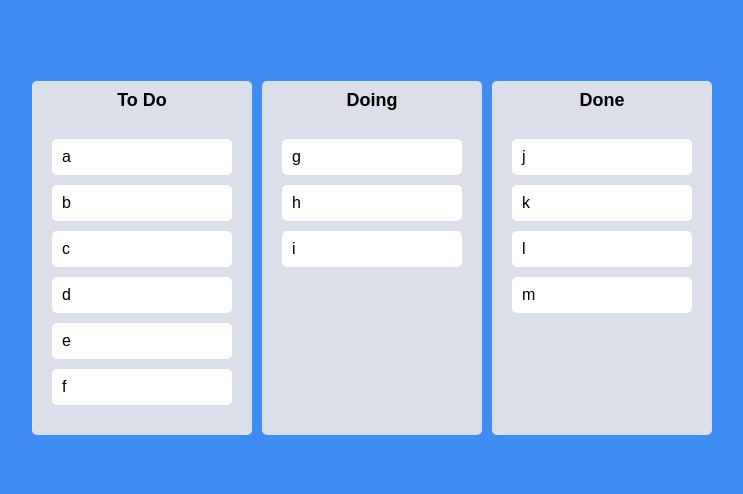
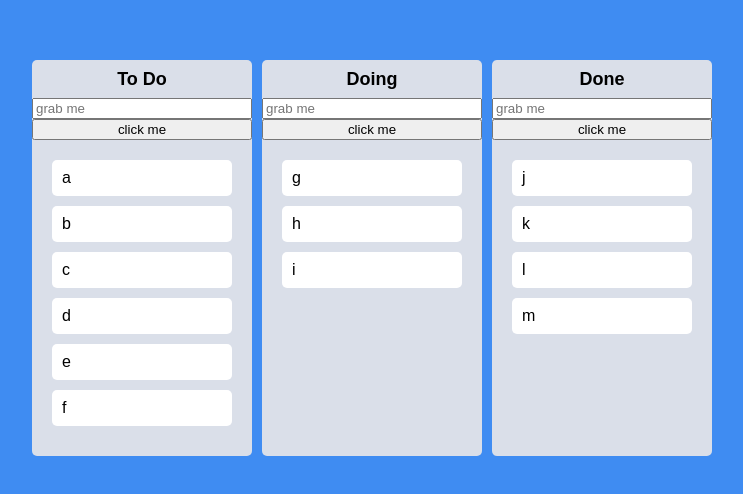
Before and after one commit to seonhop/trello-clone, a React (Create React App) app: page / in a window 1280 px wide. Shown: the part 142-636 px from the top of the page, without its empty margins (268-1011 px from the left). Built offline with nearby package versions, Linux system fonts and the light colour scheme.

Commit message:
useRef practice

```diff
--- a/src/Components/DroppableBoard.tsx
+++ b/src/Components/DroppableBoard.tsx
@@ -1,6 +1,7 @@
 import { Droppable } from "react-beautiful-dnd";
 import styled from "styled-components";
 import DraggableCard from "./DraggableCard";
+import { useRef } from "react";
 
 const Board = styled.div`
 	padding-top: 10px;
@@ -41,9 +42,15 @@
 }
 
 function DroppableBoard({ toDos, boardId }: IDroppableBoardProps) {
+	const inputRef = useRef<HTMLInputElement>(null);
+	const onClick = () => {
+		inputRef.current?.focus();
+	};
 	return (
 		<Board>
 			<Title>{boardId}</Title>
+			<input ref={inputRef} placeholder="grab me" />
+			<button onClick={onClick}>click me</button>
 			<Droppable droppableId={boardId}>
 				{(provided, snapshot) => (
 					<Area
```
